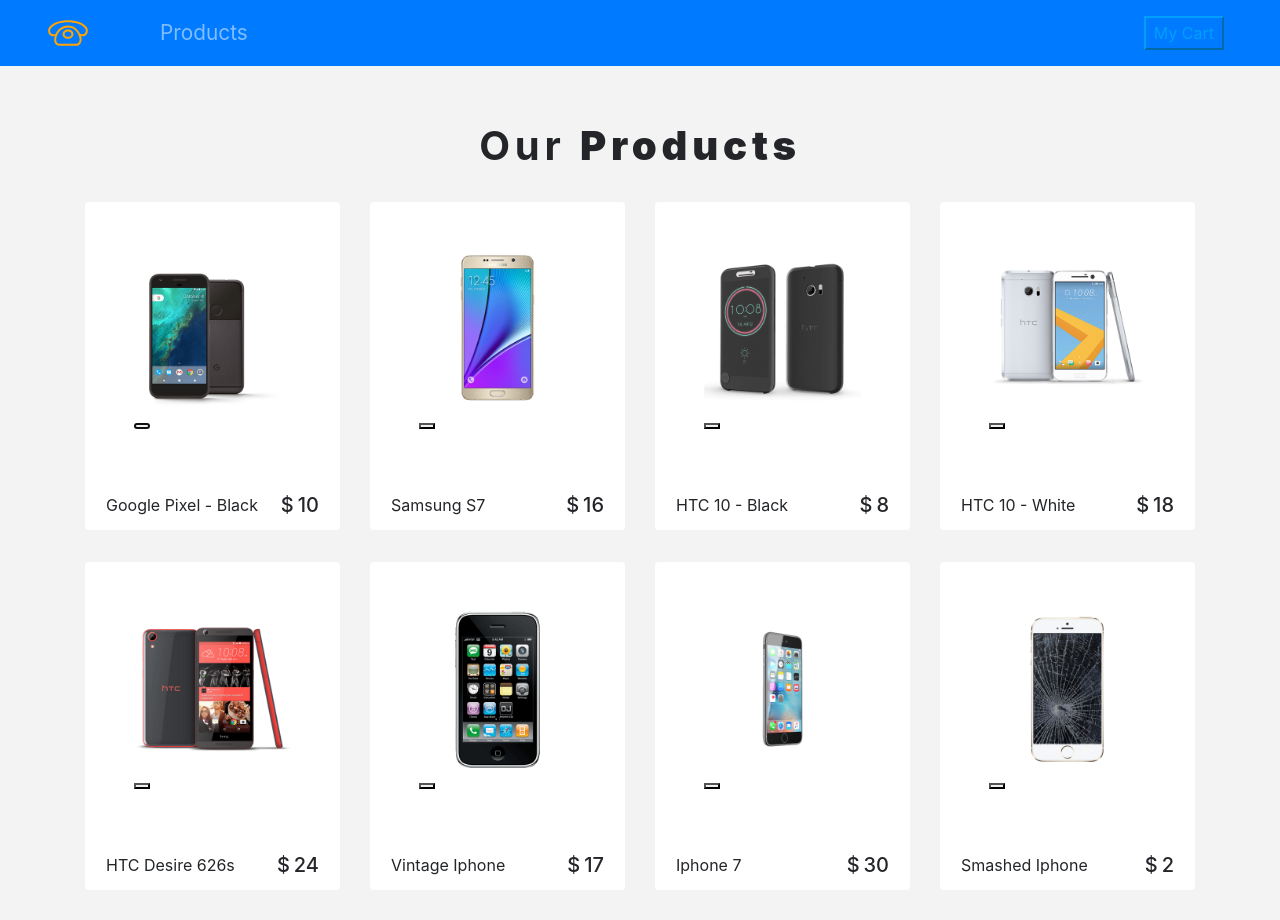
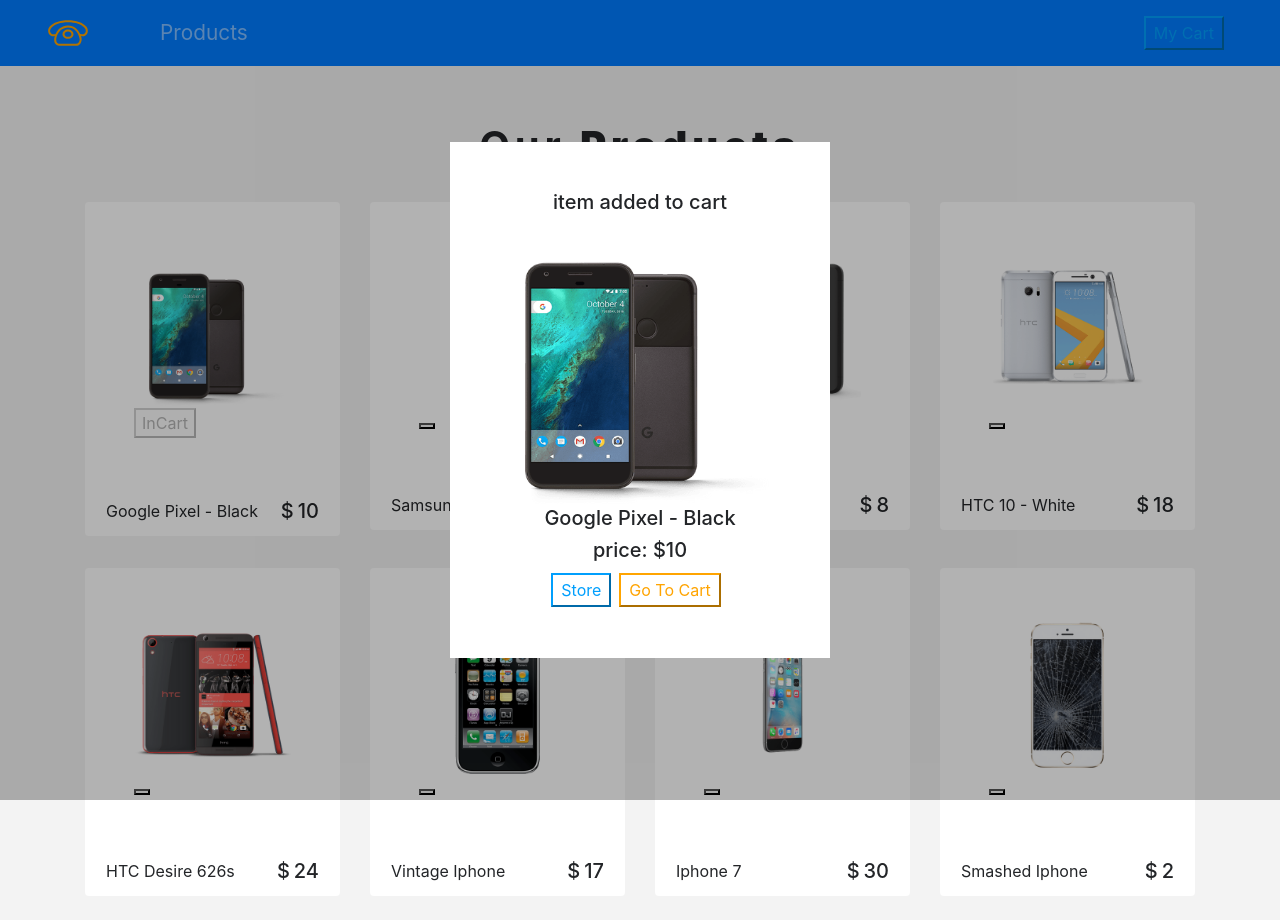
Before and after one commit to mohandabdalrahman/mobile-store, a React (Create React App) app: page / in a window 1280 px wide. Both pictures are taken after a click on the button 142 px from the left and 426 px from the top of the page. Shown: the top 920 px of the page. Built offline with nearby package versions, Linux system fonts and the light colour scheme.

Commit message:
model component

```diff
--- a/src/App.js
+++ b/src/App.js
@@ -8,6 +8,7 @@
 import ProductList from './components/ProductList';
 import Default from './components/Default';
 import Details from './components/Details';
+import Model from './components/Model'
 function App() {
   return (
 <Fragment>
@@ -18,7 +19,7 @@
   <Route path='/cart' component={Cart}/>
   <Route  component={Default}/>
 </Switch>
-
+<Model/>
 </Fragment>
   );
 }
--- a/src/components/Details.js
+++ b/src/components/Details.js
@@ -54,7 +54,12 @@
                     </Link>
                     <Link to="">
                       <ButtonContainer cart
-                        onClick={() => value.addToCart(id)}
+                        onClick={() => {
+                          value.addToCart(id);
+                          value.openModel(id);
+                        }
+
+                        }
                         disabled={inCart}
                       >
                         {inCart ? "inCart" : "Add to cart"}
--- /dev/null
+++ b/src/components/Model.js
@@ -0,0 +1,65 @@
+import React, { Component } from 'react'
+import styled from "styled-components";
+import { ProductConsumer } from "../context";
+import {ButtonContainer} from './Button';
+import {Link} from 'react-router-dom'
+export default class Model extends Component {
+    render() {
+        return (
+            <ProductConsumer>
+                {(value)=>{
+                    const {modelOpen,closeModel}=value;
+                    const {img,price,title}=value.modelProduct;
+                    if(!modelOpen){
+                        return null
+                    }
+                    else{
+return(
+    <ModelContainer>
+<div className="container">
+    <div className="row">
+        <div id="model" className=" p-5 col-8 mx-auto col-md-6 col-lg-4 text-center">
+<h5>item added to cart</h5>
+       <img src={img} className="img-fluid" alt="product"/>
+<h5>{title}</h5>
+<h5>price: ${price}</h5>
+<Link to="/">
+    <ButtonContainer onClick={()=>closeModel()}>
+Store
+    </ButtonContainer>
+    </Link>
+
+<Link to="/cart">
+    <ButtonContainer cart onClick={()=>closeModel()}>
+Go to cart
+    </ButtonContainer>
+    </Link>
+
+        </div>
+    </div>
+</div>
+
+</ModelContainer>
+)
+                    }
+                }}
+            </ProductConsumer>
+        )
+    }
+}
+
+const ModelContainer=styled.div`
+
+position:fixed;
+top:0;
+left:0;
+right:0;
+bottom:0;
+background:rgba(0,0,0,0.3);
+display:flex;
+align-items:center;
+justify-content:center
+#model{
+    background:#fff
+}
+`
--- a/src/components/Product.js
+++ b/src/components/Product.js
@@ -22,7 +22,8 @@
                 <button
                   className="cart-btn"
                   onClick={() => {
-                    console.log("add to cart");
+                  value.addToCart(id);
+                  value.openModel(id)
                   }}
                   disabled={inCart}
                 >
--- a/src/context.js
+++ b/src/context.js
@@ -7,7 +7,10 @@
 export default class ProductProvider extends Component {
   state = {
     products: [],
-    detailProduct: detailProduct
+    detailProduct: detailProduct,
+    cart:[],
+    modelOpen:false,
+    modelProduct: detailProduct
   };
 
   componentDidMount() {
@@ -40,15 +43,47 @@
     });
   };
   addToCart = id => {
-    console.log(`hello from add to cart id is ${id}`);
+    let tempProducts = [...this.state.products];
+    const index=tempProducts.indexOf(this.getItem(id));
+    const product=tempProducts[index];
+    product.inCart=true;
+    product.count=1;
+    const price=product.price;
+    product.total=price;
+    this.setState(()=>{
+      return{
+        products:tempProducts,
+        cart:[...this.state.cart,product]
+      }
+    })
+
   };
+
+  openModel=id=>{
+    const product=this.getItem(id);
+    this.setState(()=>{
+      return{
+        modelProduct:product,
+        modelOpen:true
+      }
+    })
+  }
+
+closeModel=()=>{
+  this.setState({
+modelOpen:false
+  })
+}
+
   render() {
     return (
       <ProductContext.Provider
         value={{
           ...this.state,
           handleDetail: this.handleDetail,
-          addToCart: this.addToCart
+          addToCart: this.addToCart,
+          openModel:this.openModel,
+          closeModel:this.closeModel
         }}
       >
         {this.props.children}
```
Also changed, not shown: 1 other file (tests, documents, lock files or other folders).
